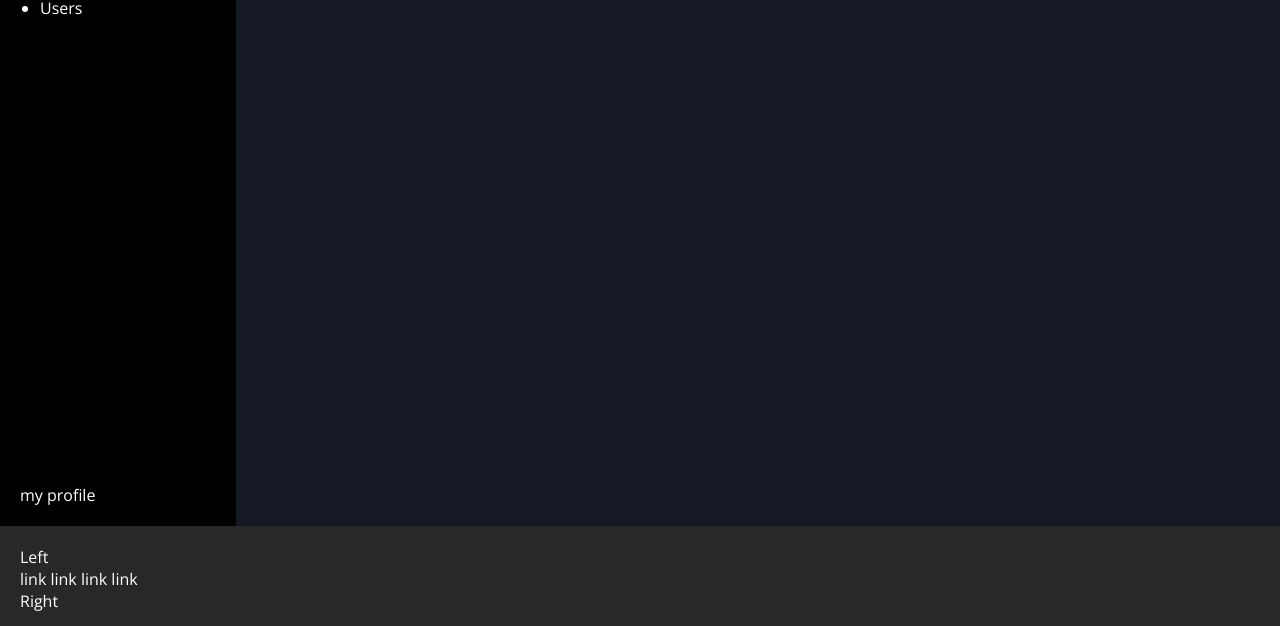
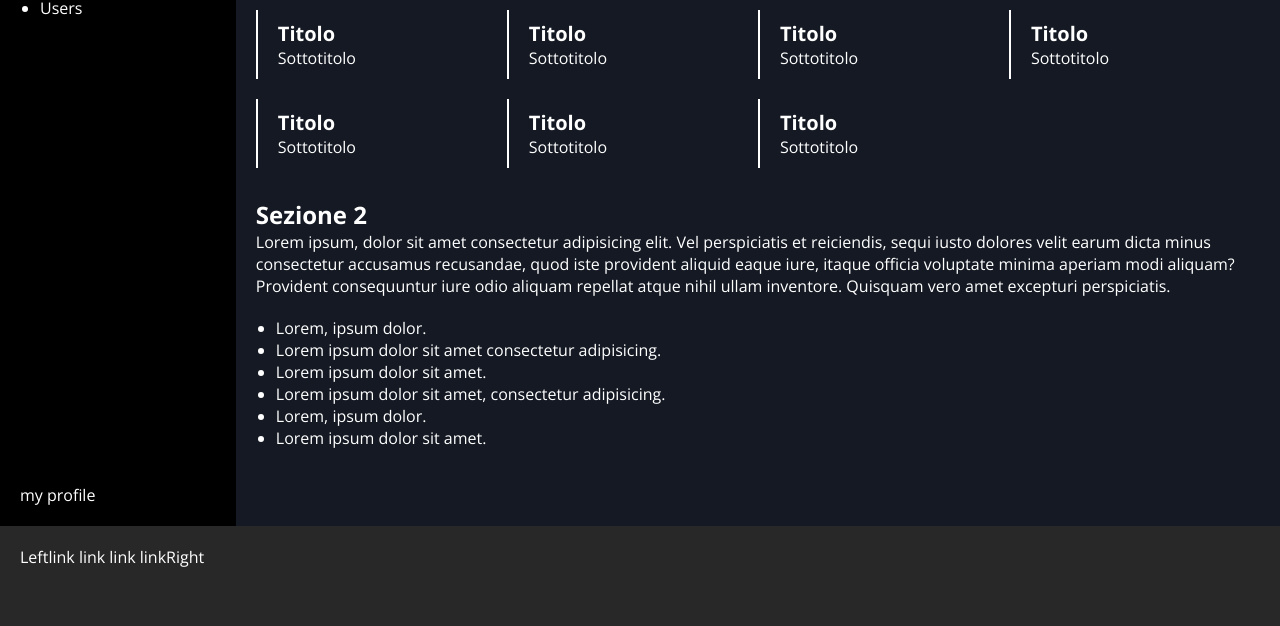
Before and after one commit to MattiaBologna/html-css-viewport, a plain HTML site: page index.html in a window 1280 px wide. Shown: the part 174-800 px from the top of the page. Drawn offline with nearby package versions, Linux system fonts and the light colour scheme.

Commit message:
Add: main content and style

```diff
--- a/css/style.css
+++ b/css/style.css
@@ -101,22 +101,55 @@ header ul {
     font-size: 18px;
 }
 
+.section-title {
+    font-size: 30px;
+    margin-bottom: 30px;
+}
+
+.cards {
+    display: flex;
+    flex-wrap: wrap;
+    gap: 20px 0px;
+    margin-bottom: 30px;
+}
+
+.card {
+    width: calc(100% / 4);
+    border-left: 2px solid white;
+    padding: 10px 20px;
+    display: flex;
+    flex-wrap: wrap;
+    flex-direction: column;
+    justify-content: space-between;
+}
+
+.card-title {
+    font-size: 20px;
+}
+
+.card-subtitle {
+    font-weight: 400;
+}
+
+section ul {
+    list-style: disc;
+    padding: 20px;
+}
 
 
 /* FOOTER */
 
+footer {
+    display: flex;
+}
 
 
 
 /* Utilities */
 
-.flex {
-    display: flex;
-}
+
 
 
 
 
 /* Debug */
-
-.debug
--- a/index.html
+++ b/index.html
@@ -37,8 +37,51 @@
                     <button class="subscribe-button">Abbonati</button>
                 </div>
                 <div class="main-content">
-                    <section>Section 1</section>
-                    <section>Section 2</section>
+                    <section>
+                        <h2 class="section-title">Sezione 1</h2>
+                        <div class="cards">
+                            <div class="card">
+                                <h3 class="card-title" >Titolo</h3>
+                                <h4 class="card-subtitle" >Sottotitolo</h4>
+                            </div>
+                            <div class="card">
+                                <h3 class="card-title" >Titolo</h3>
+                                <h4 class="card-subtitle" >Sottotitolo</h4>
+                            </div>
+                            <div class="card">
+                                <h3 class="card-title" >Titolo</h3>
+                                <h4 class="card-subtitle" >Sottotitolo</h4>
+                            </div>
+                            <div class="card">
+                                <h3 class="card-title" >Titolo</h3>
+                                <h4 class="card-subtitle" >Sottotitolo</h4>
+                            </div>
+                            <div class="card">
+                                <h3 class="card-title" >Titolo</h3>
+                                <h4 class="card-subtitle" >Sottotitolo</h4>
+                            </div>
+                            <div class="card">
+                                <h3 class="card-title" >Titolo</h3>
+                                <h4 class="card-subtitle" >Sottotitolo</h4>
+                            </div>
+                            <div class="card">
+                                <h3 class="card-title" >Titolo</h3>
+                                <h4 class="card-subtitle" >Sottotitolo</h4>
+                            </div>
+                        </div>
+                    </section>
+                    <section>
+                        <h2>Sezione 2</h2>
+                        <p class="section-text">Lorem ipsum, dolor sit amet consectetur adipisicing elit. Vel perspiciatis et reiciendis, sequi iusto dolores velit earum dicta minus consectetur accusamus recusandae, quod iste provident aliquid eaque iure, itaque officia voluptate minima aperiam modi aliquam? Provident consequuntur iure odio aliquam repellat atque nihil ullam inventore. Quisquam vero amet excepturi perspiciatis.</p>
+                        <ul>
+                            <li>Lorem, ipsum dolor.</li>
+                            <li>Lorem ipsum dolor sit amet consectetur adipisicing.</li>
+                            <li>Lorem ipsum dolor sit amet.</li>
+                            <li>Lorem ipsum dolor sit amet, consectetur adipisicing.</li>
+                            <li>Lorem, ipsum dolor.</li>
+                            <li>Lorem ipsum dolor sit amet.</li>
+                        </ul>
+                    </section>
                 </div>
             </main>
 
```
